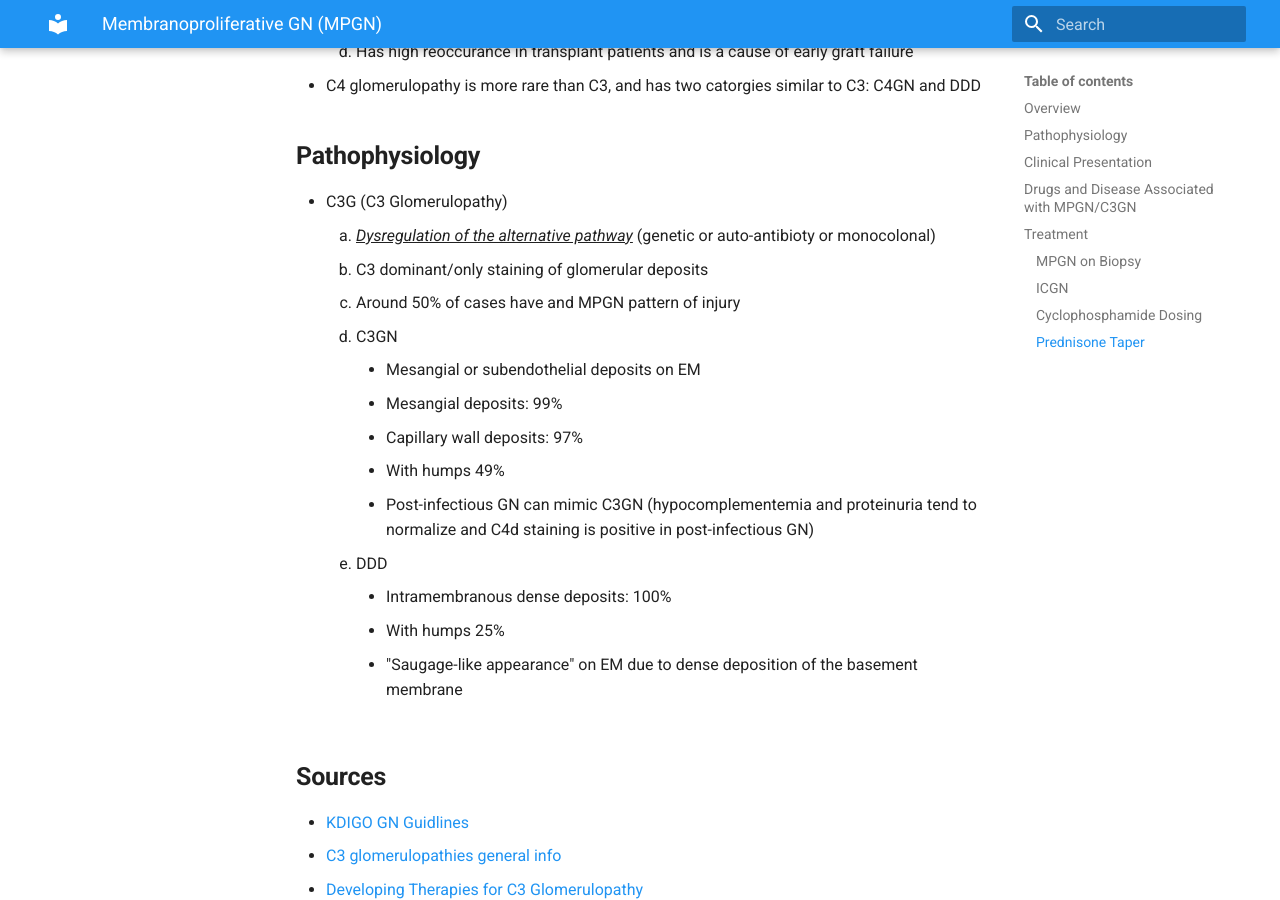
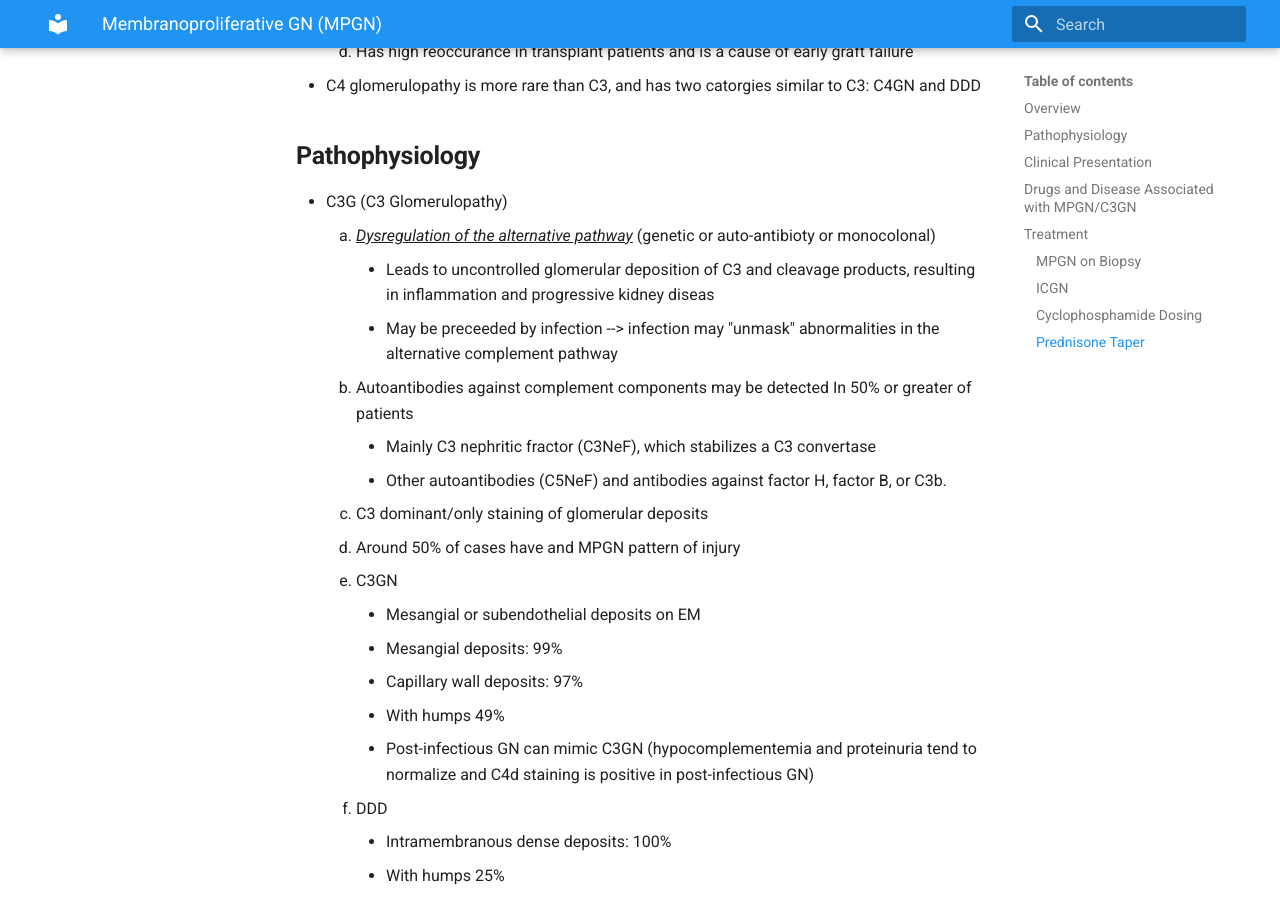
Before and after one commit to TTUNEPH2025/GN, an MkDocs documentation site: the page built from docs/MPGN-C3GN.md, in a window 1280 px wide and 900 px high, scrolled down 6516 px. Built offline with MkDocs 1.6.1 and Material for MkDocs 9.7.7, drawn with Linux system fonts in a browser that asks for light colours.

Commit message:
Update MPGN-C3GN.md

```diff
--- a/docs/MPGN-C3GN.md
+++ b/docs/MPGN-C3GN.md
@@ -283,15 +283,20 @@ flowchart TD
 ## **Pathophysiology**
   * C3G (C3 Glomerulopathy)
     1. <ins>*Dysregulation of the alternative pathway*</ins> (genetic or auto-antibioty or monocolonal)
-    2. C3 dominant/only staining of glomerular deposits
-    3. Around 50% of cases have and MPGN pattern of injury
-    4.  C3GN
+        - Leads to uncontrolled glomerular deposition of C3 and cleavage products, resulting in inflammation and progressive kidney diseas
+        - May be preceeded by infection --> infection may "unmask" abnormalities in the alternative complement pathway
+    2. Autoantibodies against complement components may be detected In 50% or greater of patients
+        - Mainly C3 nephritic fractor (C3NeF), which stabilizes a C3 convertase
+        - Other autoantibodies (C5NeF) and antibodies against factor H, factor B, or C3b.
+    3. C3 dominant/only staining of glomerular deposits
+    4. Around 50% of cases have and MPGN pattern of injury
+    5. C3GN
         - Mesangial or subendothelial deposits on EM
         - Mesangial deposits: 99%
         - Capillary wall deposits: 97%
         - With humps 49%
         - Post-infectious GN can mimic C3GN (hypocomplementemia and proteinuria tend to normalize and C4d staining is positive in post-infectious GN)
-    5. DDD
+    6. DDD
         - Intramembranous dense deposits: 100%
         - With humps 25%
         - "Saugage-like appearance" on EM due to dense deposition of the basement membrane
```
